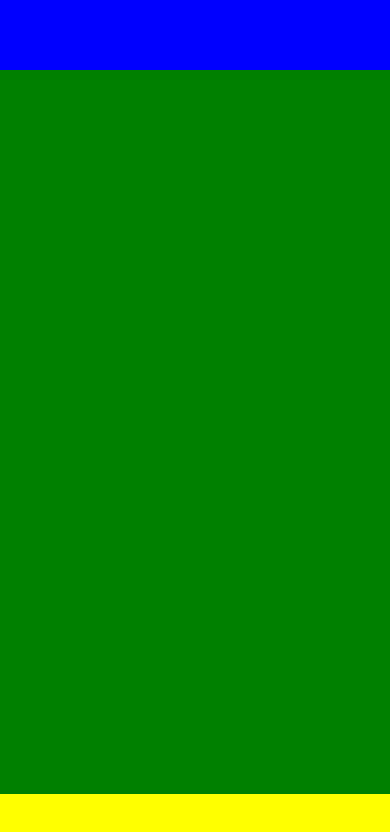
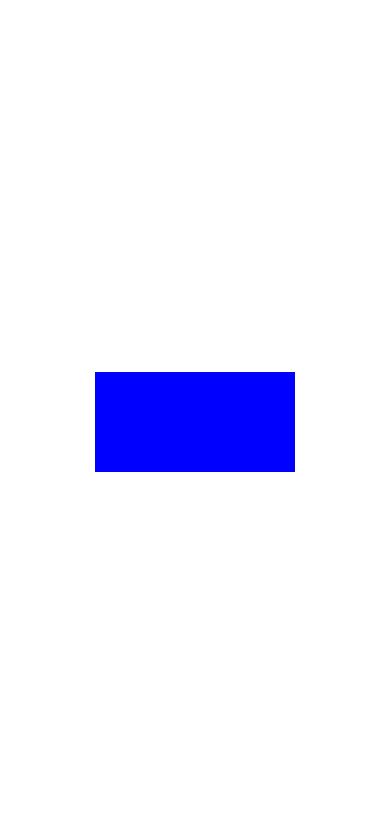
Before and after one commit to adelsonguimaraes/primeiroprojeto, a React Native app: screen / in a window 390 px wide. Shown: the top 832 px of the page. Built offline with nearby package versions, Linux system fonts and the light colour scheme.

Commit message:
Atualização - Aula 8 - Flexbox e Alinhamentos - React Native Básico

```diff
--- a/App.js
+++ b/App.js
@@ -6,10 +6,8 @@
 
     return (
 
-      <View style={{flex:1, backgroundColor: 'black'}}>
-        <View style={{height:70, backgroundColor: 'blue'}}></View>
-        <View style={{flex:1, backgroundColor: 'green'}}></View>
-        <View style={{height:50, backgroundColor: 'yellow'}}></View>
+      <View style={{flex:1, flexDirection: "row", justifyContent: "center", alignItems: "center"}}>
+        <View style={{width:200, height:100, backgroundColor: 'blue'}}></View>
       </View>
     );
   }
```
